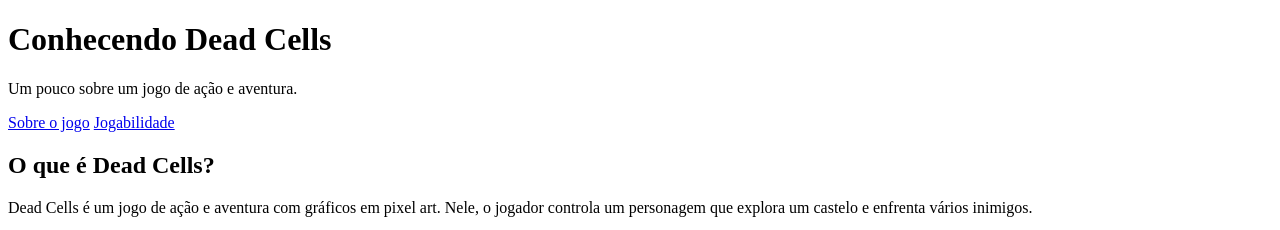
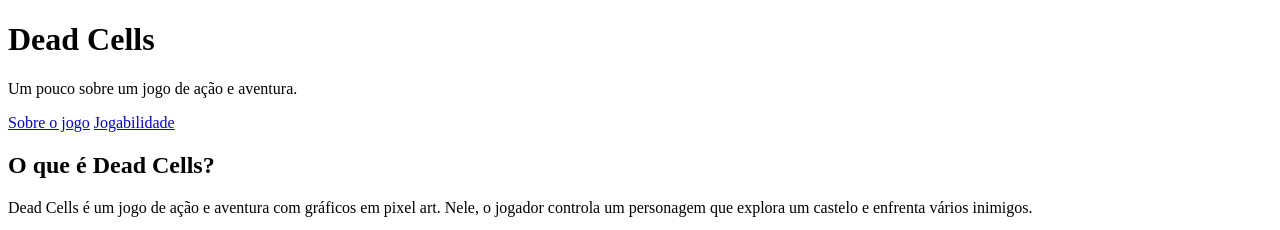
Before and after one commit to nilsin00/Atv_html, a plain HTML site: page index.html in a window 1280 px wide. Shown: the top 230 px of the page. Drawn offline with Linux system fonts and the light colour scheme.

Commit message:
Alteração do Título

```diff
--- a/index.html
+++ b/index.html
@@ -9,7 +9,7 @@
 <body>
     <!-- Cabeçalho da página -->
     <header>
-        <h1>Conhecendo Dead Cells</h1>
+        <h1>Dead Cells</h1>
         <p>Um pouco sobre um jogo de ação e aventura.</p>
     </header>
     <!-- Menu de navegação -->
```
